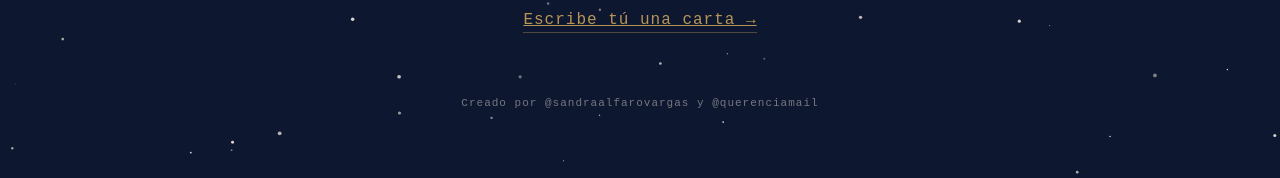
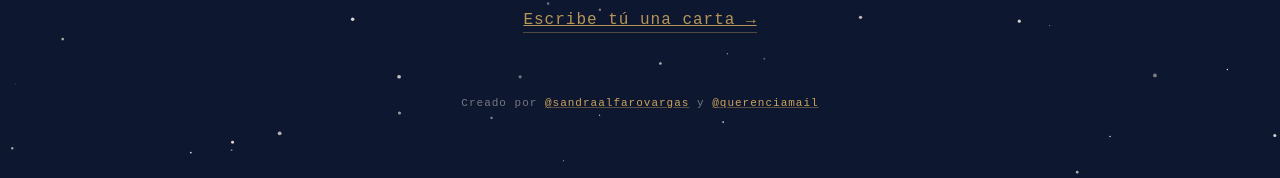
Before and after one commit to sandraalfarovargas/cartas-venezuela, a Next.js app: page / in a window 1280 px wide. Shown: the part 619-797 px from the top of the page. Built offline with nearby package versions, Linux system fonts and the light colour scheme; no server answers.

Commit message:
Convierte las menciones del pie de pagina en enlaces a Instagram

```diff
--- a/app/components/SiteFooter.js
+++ b/app/components/SiteFooter.js
@@ -1,7 +1,22 @@
 export default function SiteFooter() {
   return (
     <div className="site-footer">
-      Creado por @sandraalfarovargas y @querenciamail
+      Creado por{" "}
+      <a
+        href="https://www.instagram.com/sandraalfarovargas/"
+        target="_blank"
+        rel="noopener noreferrer"
+      >
+        @sandraalfarovargas
+      </a>{" "}
+      y{" "}
+      <a
+        href="https://www.instagram.com/querenciamail/"
+        target="_blank"
+        rel="noopener noreferrer"
+      >
+        @querenciamail
+      </a>
     </div>
   );
 }
--- a/app/globals.css
+++ b/app/globals.css
@@ -27,6 +27,8 @@ a { color: inherit; }
 .footerlink { position:relative; z-index:2; text-align:center; padding-bottom:50px; }
 .footerlink a { font-family:'Courier New',monospace; font-size:16px; letter-spacing:1px; color:#CBA45B; opacity:.9; border-bottom:1px solid rgba(203,164,91,.4); padding-bottom:3px; }
 .site-footer { position:relative; z-index:2; text-align:center; padding:18px 20px 26px; font-family:'Courier New',monospace; font-size:11px; letter-spacing:1px; color:rgba(243,237,224,.45); }
+.site-footer a { color:#CBA45B; text-decoration:underline; text-decoration-color:rgba(203,164,91,.4); }
+.site-footer a:hover { opacity:.85; }
 .footerlink a:hover { opacity:1; }
 .emptystate { font-size:17px; line-height:1.6; color:#5a4a32; }
 
```
